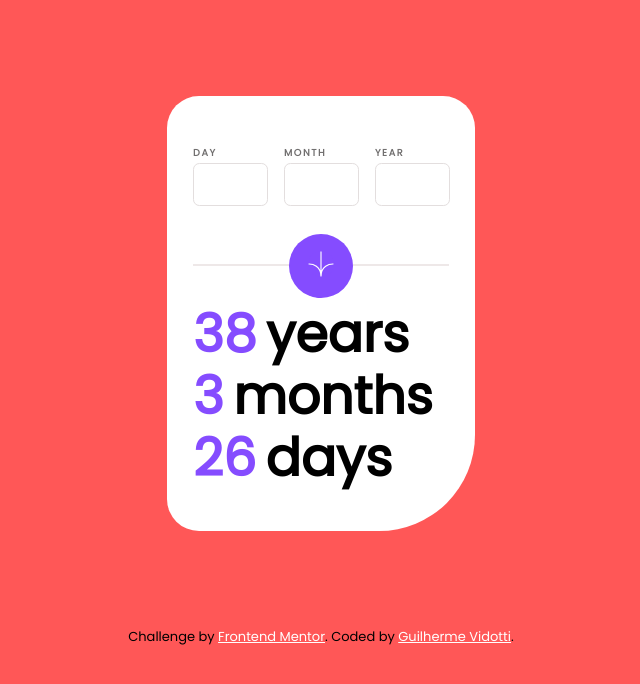
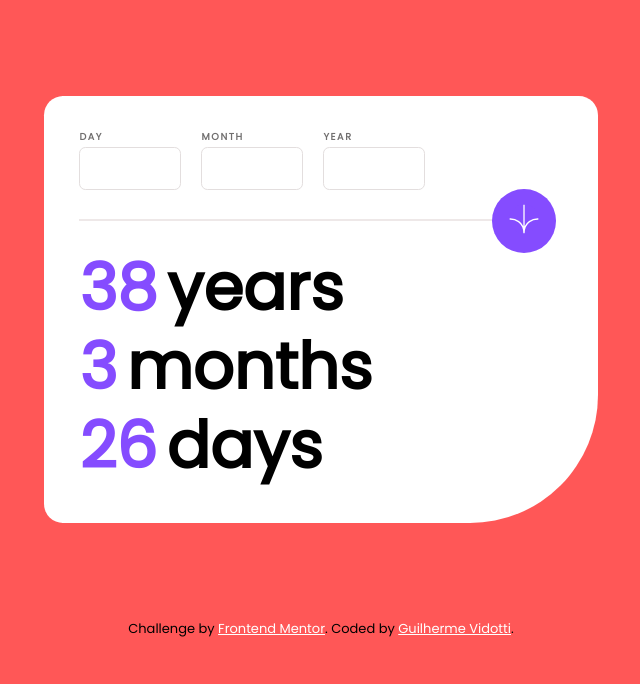
Before and after one commit to Vidottizzz/Age-calculator-app, a plain HTML site: page index.html in a window 1536 px wide. Shown: the whole page, without its empty margins (447-1087 px from the left). Drawn offline with Linux system fonts and the light colour scheme.

Commit message:
finished desktop structure

```diff
--- a/style/style.css
+++ b/style/style.css
@@ -116,3 +116,77 @@ img {
     border-top-right-radius: 2rem;
     position: relative;
   }
+
+
+  /* // DESKTOP RESOLUTION */
+  @media screen and (min-width: 1440px) {
+    body {
+        background-color:var(--Lightred);
+    }
+    input {
+        font-weight: 800;
+        font-size: 18px;
+        padding-left: 0.8rem;
+        width: 5.4rem;
+        height: 2.6rem;
+        border : 1px solid rgb(227, 222, 222);
+        margin-right: 1.3rem;
+        border-radius: 0.4rem;
+    }
+    hr {
+        width: 95%;
+        margin-top: 1.8rem;
+        margin-bottom: 1.2rem;
+        border: 1px solid rgb(238, 232, 232);
+    }
+
+    #circle-arrow {
+        /* padding: 1rem; */
+        width: 4rem;
+        height: 4rem;
+        background-color: var(--Purple);
+        left: 28rem;
+        top: 5.8rem;
+        position: absolute;
+        border-radius: 50%;
+
+    }
+    p, span {
+        font-size: 4rem;
+        font-weight: 800;
+        margin-bottom: -1rem;
+    }
+    span {
+        color: var(--Purple);
+    }
+    p {
+        margin-left: 0.6rem;
+    }
+    img {
+        position: absolute;
+        background-color:var(--Purple);
+        width: 1.9rem;
+        height: 1.9rem;
+        border-radius: 50%;
+        top:0.95rem;
+        left: 1.03rem;
+    }
+      .attribution a {
+        color: white;
+      }
+      .attribution a:hover {
+        color: var(--Purple);
+      }
+      #card-itself {
+        background-color: white;
+        width: 30.2rem;
+        height: 25.5rem;
+        margin: 6rem auto;
+        padding: 0.6rem 2.2rem;
+        border-bottom-right-radius: 8rem;
+        border-bottom-left-radius: 1.2rem;
+        border-top-left-radius: 1.2rem;
+        border-top-right-radius: 1.2rem;
+        position: relative;
+      }
+  }
```
